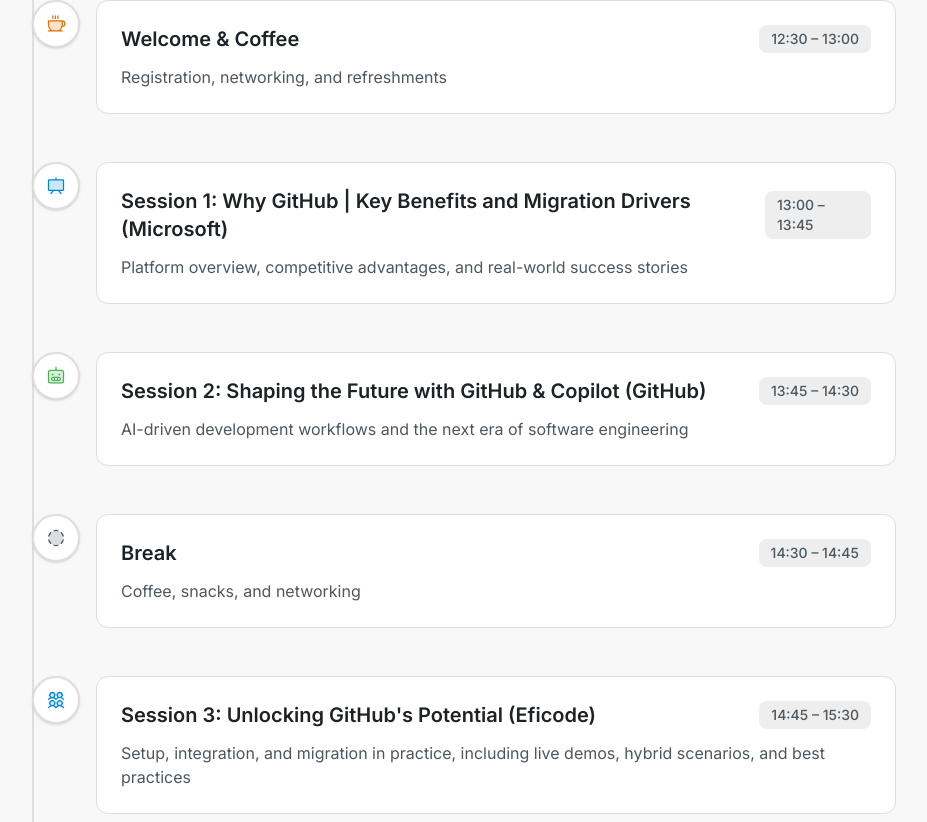
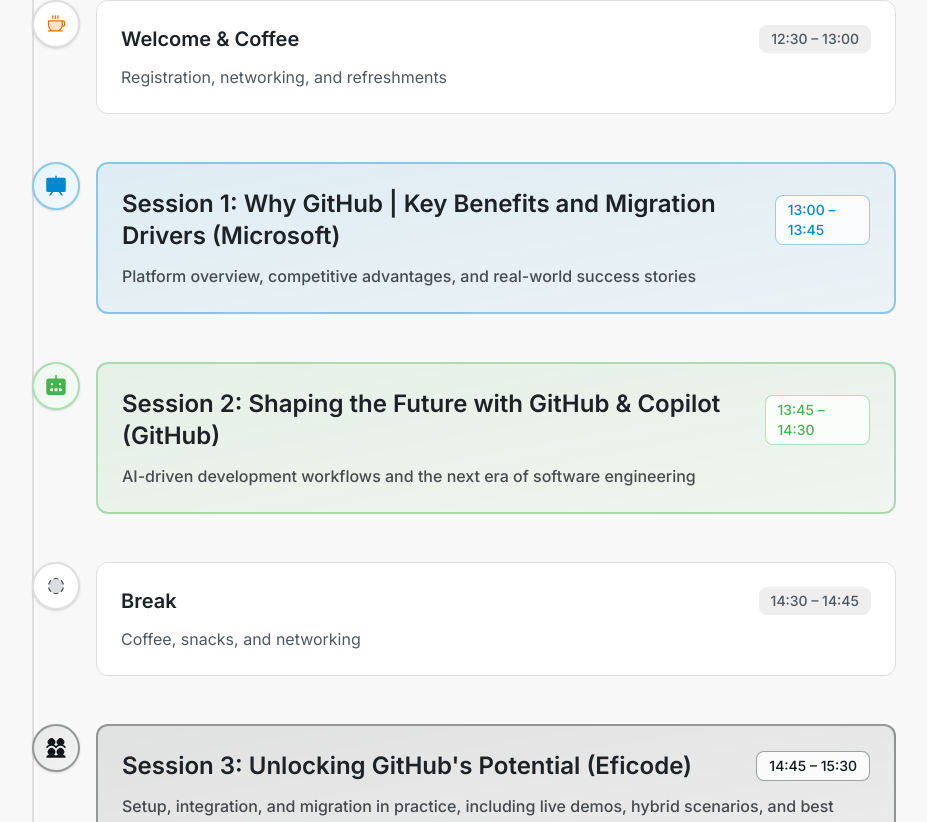
Before and after one commit to onurpiskin/github-migration-eve, a React (Vite) app: page / in a window 1280 px wide. Shown: the part 3388-4210 px from the top of the page, without its empty margins (192-1119 px from the left). Built offline with nearby package versions, Linux system fonts and the light colour scheme.

Commit message:
Generated by Spark: Highlight the three main sessions with different visual styling

```diff
--- a/src/components/sections/Agenda.tsx
+++ b/src/components/sections/Agenda.tsx
@@ -8,49 +8,62 @@
     title: 'Welcome & Coffee',
     description: 'Registration, networking, and refreshments',
     icon: Coffee,
-    color: 'text-amber-600'
+    color: 'text-amber-600',
+    isMainSession: false
   },
   {
     time: '13:00 – 13:45',
     title: 'Session 1: Why GitHub | Key Benefits and Migration Drivers (Microsoft)',
     description: 'Platform overview, competitive advantages, and real-world success stories',
     icon: Presentation,
-    color: 'text-secondary'
+    color: 'text-secondary',
+    isMainSession: true,
+    gradient: 'from-secondary/10 to-secondary/5',
+    borderColor: 'border-secondary/40'
   },
   {
     time: '13:45 – 14:30',
     title: 'Session 2: Shaping the Future with GitHub & Copilot (GitHub)',
     description: 'AI-driven development workflows and the next era of software engineering',
     icon: Robot,
-    color: 'text-accent'
+    color: 'text-accent',
+    isMainSession: true,
+    gradient: 'from-accent/10 to-accent/5',
+    borderColor: 'border-accent/40'
   },
   {
     time: '14:30 – 14:45',
     title: 'Break',
     description: 'Coffee, snacks, and networking',
     icon: CircleDashed,
-    color: 'text-muted-foreground'
+    color: 'text-muted-foreground',
+    isMainSession: false
   },
   {
     time: '14:45 – 15:30',
     title: 'Session 3: Unlocking GitHub\'s Potential (Eficode)',
     description: 'Setup, integration, and migration in practice, including live demos, hybrid scenarios, and best practices',
     icon: UsersFour,
-    color: 'text-secondary'
+    color: 'text-primary',
+    isMainSession: true,
+    gradient: 'from-primary/10 to-primary/5',
+    borderColor: 'border-primary/40'
   },
   {
     time: '15:30 – 16:00',
     title: 'Q&A',
     description: 'Open discussion with our experts',
     icon: Chat,
-    color: 'text-primary'
+    color: 'text-primary',
+    isMainSession: false
   },
   {
     time: '16:00 – 17:00',
     title: 'Networking & Closing',
     description: 'Connect with speakers, attendees, and event partners',
     icon: UsersFour,
-    color: 'text-accent'
+    color: 'text-accent',
+    isMainSession: false
   }
 ]
 
@@ -90,19 +103,39 @@
                   className="relative pl-16 md:pl-24 pb-12 last:pb-0"
                 >
                   <div className="absolute left-0 md:left-8 top-0 w-0 h-0 -translate-x-1/2">
-                    <div className="w-12 h-12 rounded-full bg-card border-2 border-border flex items-center justify-center shadow-sm">
-                      <Icon size={20} className={item.color} weight="duotone" />
+                    <div className={`w-12 h-12 rounded-full bg-card flex items-center justify-center shadow-sm ${
+                      item.isMainSession
+                        ? `border-2 ${item.borderColor} bg-gradient-to-br ${item.gradient}`
+                        : 'border-2 border-border'
+                    }`}>
+                      <Icon
+                        size={item.isMainSession ? 24 : 20}
+                        className={item.color}
+                        weight={item.isMainSession ? "fill" : "duotone"}
+                      />
                     </div>
                   </div>
 
-                  <div className="bg-card border border-border rounded-lg p-6 hover:shadow-md hover:border-accent/30 transition-all">
+                  <div className={`rounded-lg p-6 transition-all ${
+                    item.isMainSession
+                      ? `bg-gradient-to-br ${item.gradient} border-2 ${item.borderColor} hover:shadow-lg hover:scale-[1.02]`
+                      : 'bg-card border border-border hover:shadow-md hover:border-accent/30'
+                  }`}>
                     <div className="flex flex-col md:flex-row md:items-center md:justify-between gap-2 mb-3">
-                      <h3 className="text-xl font-semibold">{item.title}</h3>
-                      <div className="text-sm font-medium text-muted-foreground bg-muted px-3 py-1 rounded-md w-fit">
+                      <h3 className={`${item.isMainSession ? 'text-xl md:text-2xl' : 'text-xl'} font-semibold`}>
+                        {item.title}
+                      </h3>
+                      <div className={`text-sm font-medium px-3 py-1 rounded-md w-fit ${
+                        item.isMainSession
+                          ? `${item.color} bg-card/80 border ${item.borderColor}`
+                          : 'text-muted-foreground bg-muted'
+                      }`}>
                         {item.time}
                       </div>
                     </div>
-                    <p className="text-muted-foreground">{item.description}</p>
+                    <p className={item.isMainSession ? 'text-foreground/80 font-medium' : 'text-muted-foreground'}>
+                      {item.description}
+                    </p>
                   </div>
                 </motion.div>
               )
```
